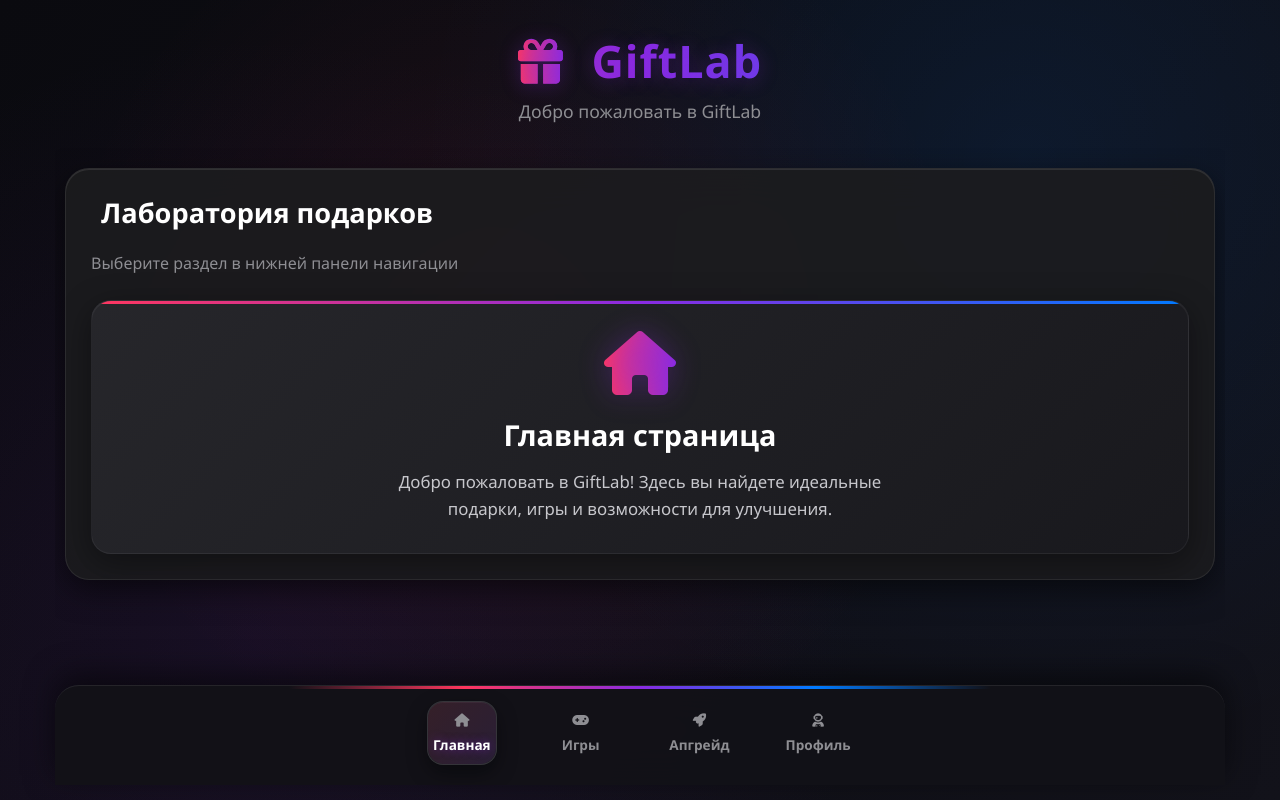
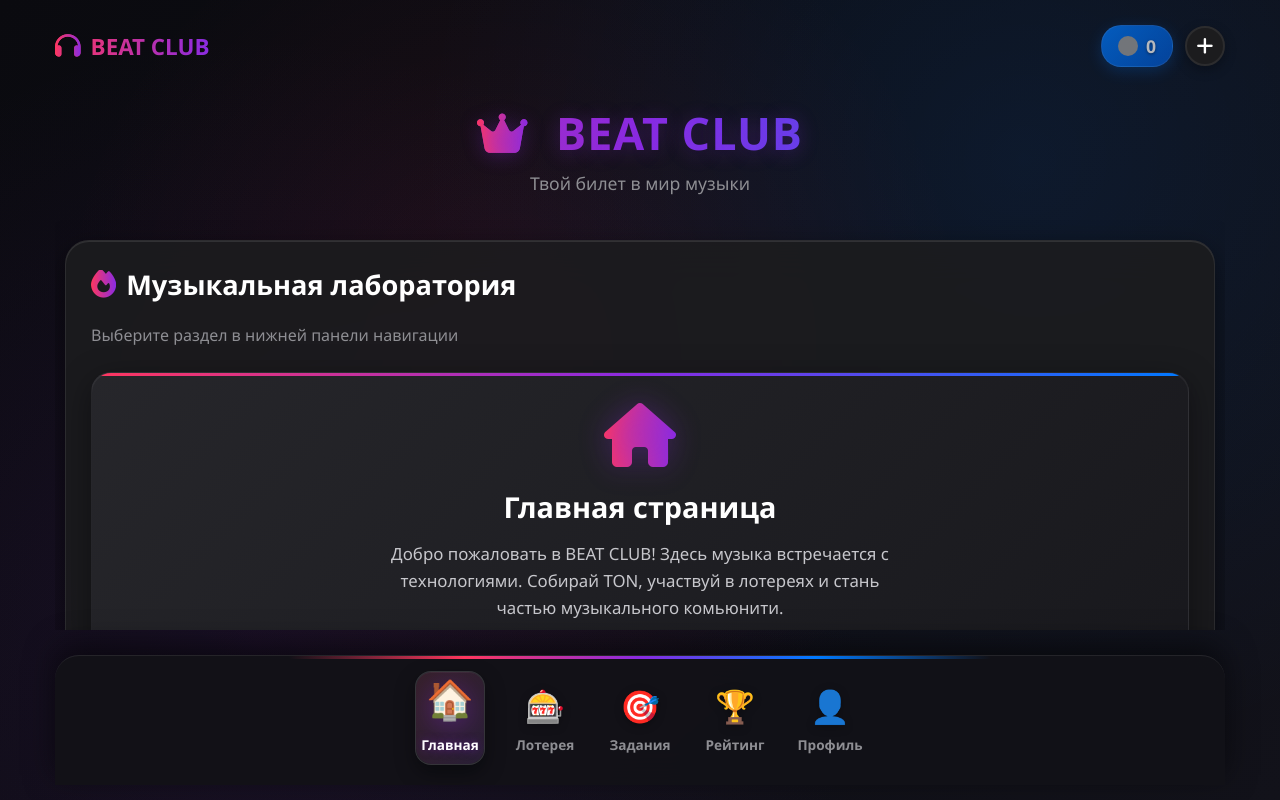
Before and after one commit to MrNemich/mrnemlab, a plain HTML site: page index.html in a window 1280 px wide. Drawn offline with Linux system fonts and the light colour scheme; grey boxes are pictures that could not be loaded; a script that the page names is missing.

Commit message:
Update index.html

```diff
--- a/index.html
+++ b/index.html
@@ -3,27 +3,44 @@
 <head>
     <meta charset="UTF-8">
     <meta name="viewport" content="width=device-width, initial-scale=1.0">
-    <title>GiftLab</title>
+    <title>BEAT CLUB</title>
     <link rel="stylesheet" href="style.css">
     <link rel="stylesheet" href="https://cdnjs.cloudflare.com/ajax/libs/font-awesome/6.4.0/css/all.min.css">
+    <script src="https://telegram.org/js/telegram-web-app.js"></script>
 </head>
 <body>
     <div class="container">
+        <!-- Верхнее меню с балансом -->
+        <div class="top-menu">
+            <div class="logo">
+                <i class="fas fa-headphones"></i> BEAT CLUB
+            </div>
+            <div class="balance-container">
+                <div class="balance">
+                    <img src="https://raw.githubusercontent.com/mrnemlab/nft/main/ton.png" alt="TON" class="ton-icon">
+                    <span class="balance-amount">0</span>
+                </div>
+                <button class="add-balance-btn">
+                    <i class="fas fa-plus"></i>
+                </button>
+            </div>
+        </div>
+
         <header class="header">
             <h1 class="app-title">
-                <i class="fas fa-gift"></i> GiftLab
+                <i class="fas fa-crown"></i> BEAT CLUB
             </h1>
-            <p class="app-subtitle">Добро пожаловать в GiftLab</p>
+            <p class="app-subtitle">Твой билет в мир музыки</p>
         </header>
 
         <main class="main-content">
             <div class="content-card">
-                <h2><i class="fas fa-sparkles"></i> Лаборатория подарков</h2>
+                <h2><i class="fas fa-fire"></i> Музыкальная лаборатория</h2>
                 <p>Выберите раздел в нижней панели навигации</p>
                 <div class="gradient-box" id="content-display">
                     <i class="fas fa-home content-icon"></i>
                     <h3>Главная страница</h3>
-                    <p>Добро пожаловать в GiftLab! Здесь вы найдете идеальные подарки, игры и возможности для улучшения.</p>
+                    <p>Добро пожаловать в BEAT CLUB! Здесь музыка встречается с технологиями. Собирай TON, участвуй в лотереях и стань частью музыкального комьюнити.</p>
                 </div>
             </div>
         </main>
@@ -32,28 +49,35 @@
             <div class="nav-container">
                 <button class="nav-button active" data-page="home">
                     <div class="button-content">
-                        <i class="fas fa-home nav-icon"></i>
+                        <div class="nav-emoji">🏠</div>
                         <span class="nav-text">Главная</span>
                     </div>
                 </button>
 
-                <button class="nav-button" data-page="games">
+                <button class="nav-button" data-page="lottery">
                     <div class="button-content">
-                        <i class="fas fa-gamepad nav-icon"></i>
-                        <span class="nav-text">Игры</span>
+                        <div class="nav-emoji">🎰</div>
+                        <span class="nav-text">Лотерея</span>
                     </div>
                 </button>
 
-                <button class="nav-button" data-page="upgrade">
+                <button class="nav-button" data-page="tasks">
                     <div class="button-content">
-                        <i class="fas fa-rocket nav-icon"></i>
-                        <span class="nav-text">Апгрейд</span>
+                        <div class="nav-emoji">🎯</div>
+                        <span class="nav-text">Задания</span>
+                    </div>
+                </button>
+
+                <button class="nav-button" data-page="rating">
+                    <div class="button-content">
+                        <div class="nav-emoji">🏆</div>
+                        <span class="nav-text">Рейтинг</span>
                     </div>
                 </button>
 
                 <button class="nav-button" data-page="profile">
                     <div class="button-content">
-                        <i class="fas fa-user-astronaut nav-icon"></i>
+                        <div class="nav-emoji">👤</div>
                         <span class="nav-text">Профиль</span>
                     </div>
                 </button>
```
